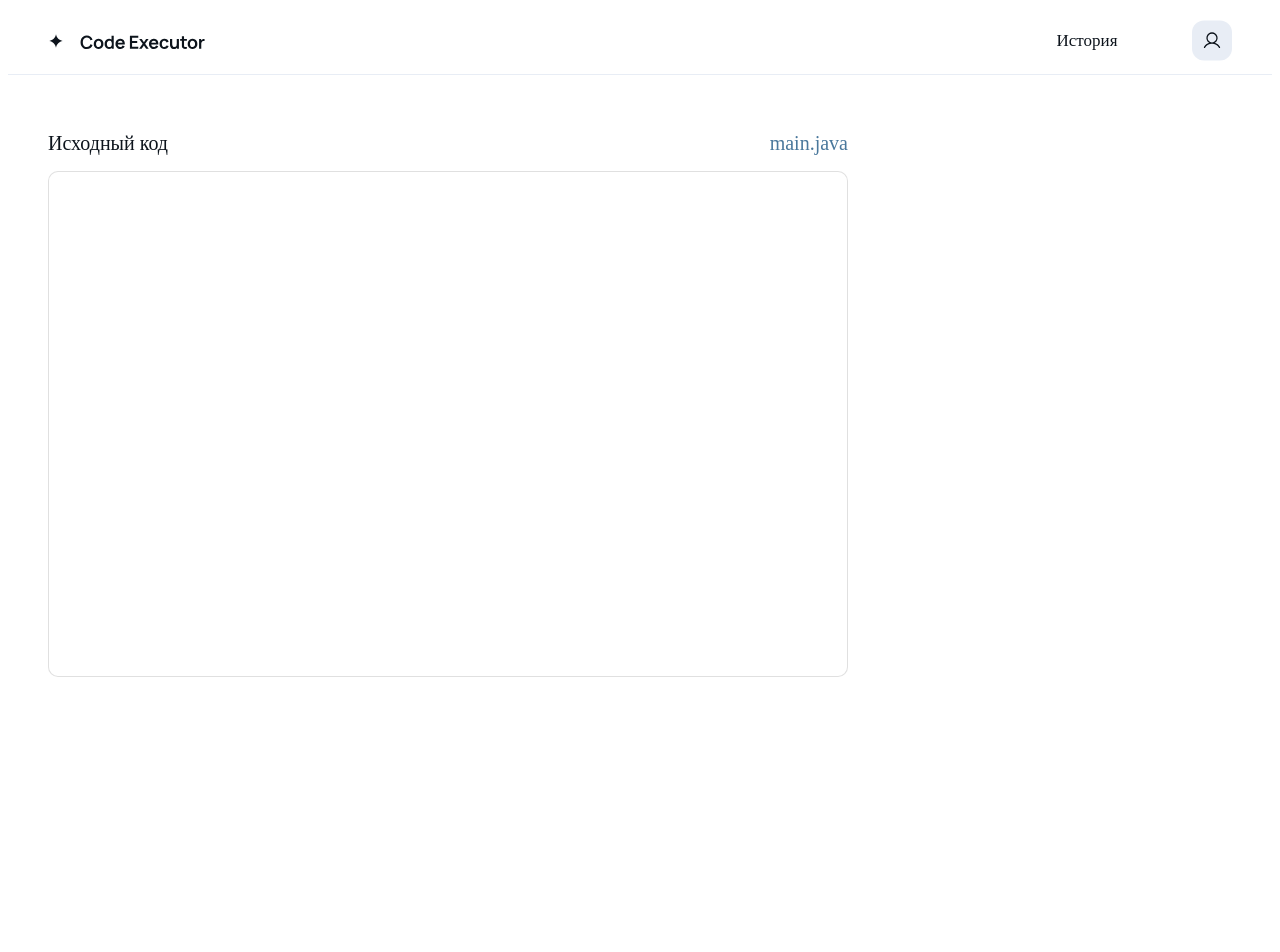
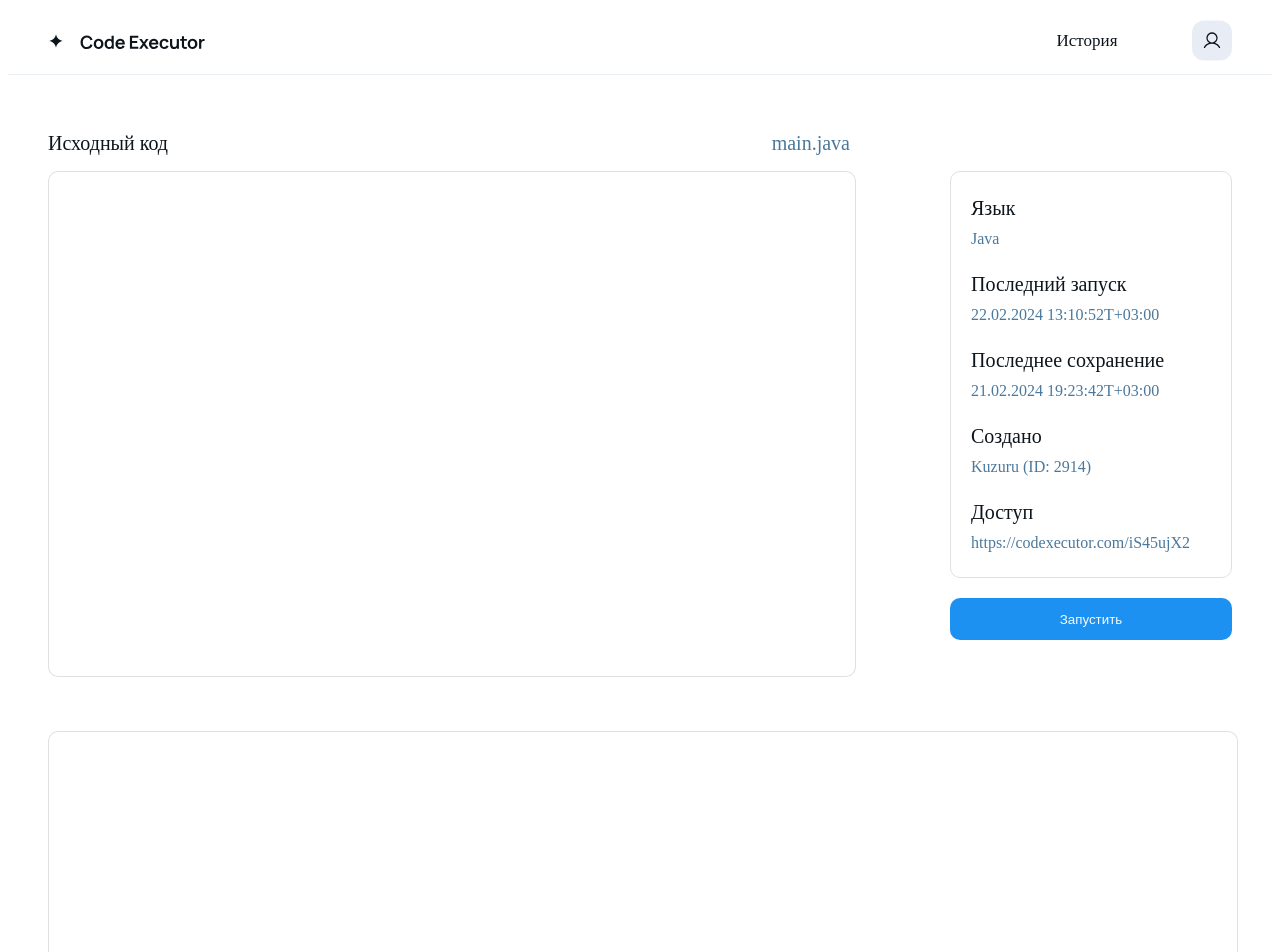
Before and after one commit to Kuzuru/code_executor, a Nuxt app in the folder frontend/: page / in a window 1280 px wide. Shown: the top 952 px of the page. Before the commit the page ends 800 px from the top, so only its background shows below. Built offline with nearby package versions, Linux system fonts and the light colour scheme.

Commit message:
feat: сверстал главную страницу(очень сыро нужно много доработок)

```diff
--- a/frontend/assets/InputArea.css
+++ b/frontend/assets/InputArea.css
@@ -1,14 +1,14 @@
 .input{
     margin: 40px 100px 50px 40px;
-    display: flex;
-    flex-direction: column;
     min-width: 500px;
-    max-width: 800px;
+    max-width: 1200px;
+    flex: 1;
 }
 .input__titles{
     display: flex;
     flex-direction: row;
     justify-content: space-between;
+    height: 56px;
 }
 .input__titles_title{
     font-family: Manrope, serif;
@@ -27,15 +27,13 @@
 
 .input__code{
     resize: none;
-    min-width: 500px;
-    max-width: 800px;
     height: 500px;
     font-family: "Fira Code Retina", serif;
     font-size: 20px;
     border: 1px rgba(0, 0, 0, 0.12) solid;
     border-radius: 10px;
     outline: none;
-
+    width: 100%;
 }
 
 .input__code::-webkit-scrollbar-thumb{
--- /dev/null
+++ b/frontend/assets/InputInfo.css
@@ -0,0 +1,40 @@
+#info{
+    margin: 96px 40px 50px 0;
+}
+.info{
+    border: 1px rgba(0, 0, 0, 0.12) solid;
+    border-radius: 10px;
+    margin-bottom: 20px;
+}
+
+.info__button{
+    background-color: #1C91F2;
+    width: 100%;
+    height: 42px;
+    color: #F7FAFC;
+    border: none;
+    border-radius: 10px;
+}
+
+.info__button:hover{
+    opacity: 0.8;
+    cursor: pointer;
+}
+
+.info__item{
+    width: 240px;
+    margin: 25px 20px;
+}
+
+.info__item_title{
+    font-family: Manrope;
+    font-weight: 500;
+    font-size: 20px;
+    margin: 10px 0;
+    color: #0D141C;
+}
+
+.info__item_text{
+    color: #4A789C;
+    margin: 0;
+}
--- /dev/null
+++ b/frontend/assets/MainPage.css
@@ -0,0 +1,8 @@
+.main-page{
+    display: flex;
+    flex-direction: column;
+}
+.main-page__input{
+    display: flex;
+    flex-direction: row;
+}
--- /dev/null
+++ b/frontend/assets/OutputConsole.css
@@ -0,0 +1,24 @@
+.output{
+    margin: 0 40px 100px;
+}
+.output__code{
+    resize: none;
+    height: 300px;
+    font-family: "Fira Code Retina", serif;
+    font-size: 20px;
+    border: 1px rgba(0, 0, 0, 0.12) solid;
+    border-radius: 10px;
+    outline: none;
+    width: 100%;
+}
+
+.output__code::-webkit-scrollbar-thumb{
+    background-color: rgba(0, 0, 0, 0.15);
+    border-radius: 10px;
+    margin: 10px;
+}
+
+.output__code::-webkit-scrollbar{
+    background: none;
+    width: 5px;
+}
--- /dev/null
+++ b/frontend/components/InputInfo.vue
@@ -0,0 +1,33 @@
+<template>
+  <section id="info">
+    <div class="info">
+      <div class="info__item">
+        <h3 class="info__item_title">Язык</h3>
+        <p class="info__item_text">Java</p>
+      </div>
+      <div class="info__item">
+        <h3 class="info__item_title">Последний запуск</h3>
+        <p class="info__item_text">22.02.2024 13:10:52T+03:00</p>
+      </div>
+      <div class="info__item">
+        <h3 class="info__item_title">Последнее сохранение</h3>
+        <p class="info__item_text">21.02.2024 19:23:42T+03:00</p>
+      </div>
+      <div class="info__item">
+        <h3 class="info__item_title">Создано</h3>
+        <p class="info__item_text">Kuzuru (ID: 2914)</p>
+      </div>
+      <div class="info__item">
+        <h3 class="info__item_title">Доступ</h3>
+        <p class="info__item_text">https://codexecutor.com/iS45ujX2</p>
+      </div>
+    </div>
+    <button class="info__button">Запустить</button>
+  </section>
+</template>
+<script setup lang="ts">
+</script>
+
+<style>
+@import "../assets/InputInfo.css";
+</style>
--- a/frontend/components/MainPage.vue
+++ b/frontend/components/MainPage.vue
@@ -1,7 +1,16 @@
 <template>
   <section class="main-page">
-    <InputArea/>
+    <div class="main-page__input">
+      <InputArea/>
+      <InputInfo/>
+    </div>
+    <OutputConsole/>
   </section>
 </template>
 <script setup lang="ts">
+import InputInfo from "~/components/InputInfo.vue";
 </script>
+
+<style>
+@import "../assets/MainPage.css";
+</style>
--- /dev/null
+++ b/frontend/components/OutputConsole.vue
@@ -0,0 +1,12 @@
+<template>
+  <section class="output">
+    <textarea class="output__code">
+    </textarea>
+  </section>
+</template>
+<script setup lang="ts">
+</script>
+
+<style>
+@import "../assets/OutputConsole.css";
+</style>
--- a/frontend/nuxt.config.ts
+++ b/frontend/nuxt.config.ts
@@ -1,23 +1,16 @@
 // https://nuxt.com/docs/api/configuration/nuxt-config
 export default defineNuxtConfig({
-    devtools: {enabled: true},
-    modules: [
-        ['@nuxtjs/google-fonts', {
-            families: {
-                Roboto: true,
-                Inter: [400, 700],
-                'Josefin+Sans': true,
-                Lato: [100, 300],
-                Raleway: {
-                    wght: [100, 400],
-                    ital: [100]
-                },
-                'Crimson Pro': {
-                    wght: '200..900',
-                    ital: '200..700',
-                },
-                Manrope: [400, 500, 600, 700]
-            }
-        }],
+  devtools: { enabled: true },
+  router: {
+    routes: [
+      {
+        path: '/',
+        component: '@/components/MainPage.vue',
+      },
+      {
+        path: '/history',
+        component: '@/components/CodeHistory.vue',
+      },
     ],
+  }
 })
--- a/frontend/package.json
+++ b/frontend/package.json
@@ -10,6 +10,7 @@
     "postinstall": "nuxt prepare"
   },
   "dependencies": {
+    "@nuxtjs/google-fonts": "^3.1.3",
     "nuxt": "^3.10.3",
     "vue": "^3.4.19",
     "vue-router": "^4.3.0"
--- a/package.json
+++ b/package.json
@@ -1,5 +1,4 @@
 {
   "devDependencies": {
-    "@nuxtjs/google-fonts": "^3.1.3"
   }
 }
```
Also changed, not shown: 2 other files (tests, documents, lock files or other folders).
